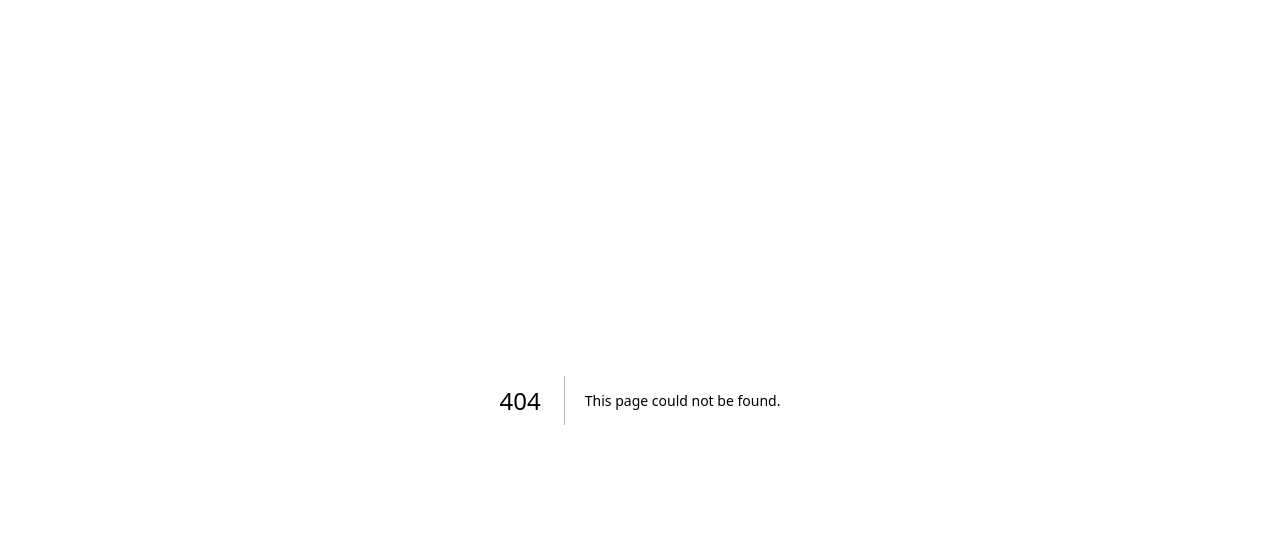
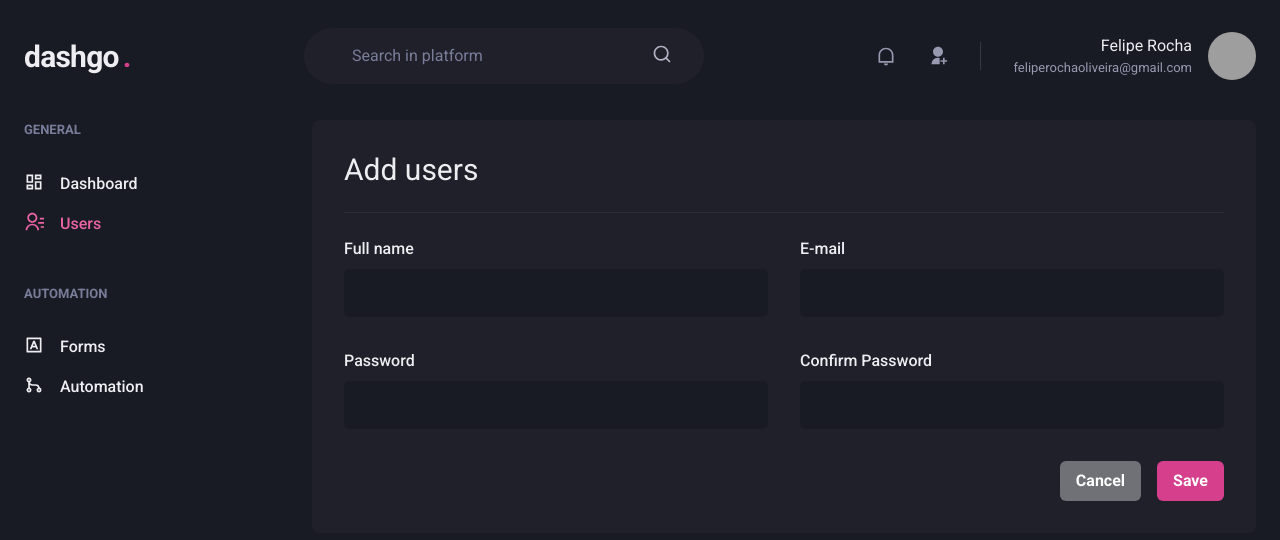
Before and after one commit to FelipeRochaOl/dashgo, a Next.js app: page /users/create in a window 1280 px wide. Before the commit this address had no page. Shown: the top 540 px of the page. Built offline with nearby package versions, Linux system fonts and the light colour scheme; grey boxes are pictures that could not be loaded.

Commit message:
Create AddUser page

```diff
--- /dev/null
+++ b/src/pages/users/create.tsx
@@ -0,0 +1,98 @@
+import { Button } from "@chakra-ui/button";
+import { Box, Divider, Flex, Heading, HStack, SimpleGrid, VStack } from "@chakra-ui/layout";
+import { yupResolver } from '@hookform/resolvers/yup';
+import Link from "next/link";
+import { SubmitHandler, useForm } from 'react-hook-form';
+import * as yup from 'yup';
+
+import { Input } from "../../components/Form/Input";
+import { Header } from "../../components/Header";
+import Sidebar from "../../components/Sidebar";
+
+type createUserFormData = {
+  email: string;
+  name: string;
+  password:  string;
+  password_confirmation: string
+}
+
+const createUserFormSchema = yup.object().shape({
+  name: yup.string().required('Name is required').min(3, 'Min of the letters is 3'),
+  email: yup.string().required('E-mail is required').email('E-mail is invalid'),
+  password: yup.string().required('Password is required').min(6, 'Min of the letters is 6'),
+  password_confirmation: yup.string().oneOf([null, yup.ref('password')], 'Password confirmation is diferent')
+})
+
+const UserCreate = () => {
+  const { register, handleSubmit, formState } = useForm<createUserFormData>({
+    resolver: yupResolver(createUserFormSchema)
+  });
+  const handleCreateUser: SubmitHandler<createUserFormData> = (data, event) => {
+    event?.preventDefault();
+  }
+
+  return (
+    <Box>
+      <Header />
+      <Flex w="100%" my={6} maxWidth={1480} mx="auto" px={6}>
+        <Sidebar />
+        <Box
+          as="form"
+          flex={1}
+          borderRadius={8}
+          bgColor="gray.800"
+          p={[6,8]}
+          onSubmit={handleSubmit(handleCreateUser)}
+        >
+
+         <Heading size="lg" fontWeight="normal">Add users</Heading>
+          <Divider my={6} borderColor="gray.700" />
+          <VStack spacing={8}>
+            <SimpleGrid minChildWidth="240px" spacing={[6, 8]} w="100%">
+              <Input
+                label="Full name"
+                {...register('name')}
+                error={formState.errors.name}
+              />
+              <Input
+                label="E-mail"
+                type="email"
+                {...register('email')}
+                error={formState.errors.email}
+              />
+            </SimpleGrid>
+            <SimpleGrid minChildWidth="240px" spacing={[6, 8]} w="100%">
+              <Input
+                label="Password"
+                type="password"
+                {...register('password')}
+                error={formState.errors.password}
+              />
+              <Input
+                label="Confirm Password"
+                type="password"
+                {...register('password_confirmation')}
+                error={formState.errors.password_confirmation}
+              />
+            </SimpleGrid>
+          </VStack>
+          <Flex mt={8} justify="flex-end">
+            <HStack spacing={4}>
+              <Link href='/users' passHref>
+                <Button colorScheme="whiteAlpha">Cancel</Button>
+              </Link>
+              <Button
+                type="submit"
+                isLoading={formState.isSubmitting}
+                colorScheme="pink"
+              >
+                Save
+              </Button>
+            </HStack>
+          </Flex>
+        </Box>
+      </Flex>
+    </Box>
+  )
+}
+export default UserCreate;
```
